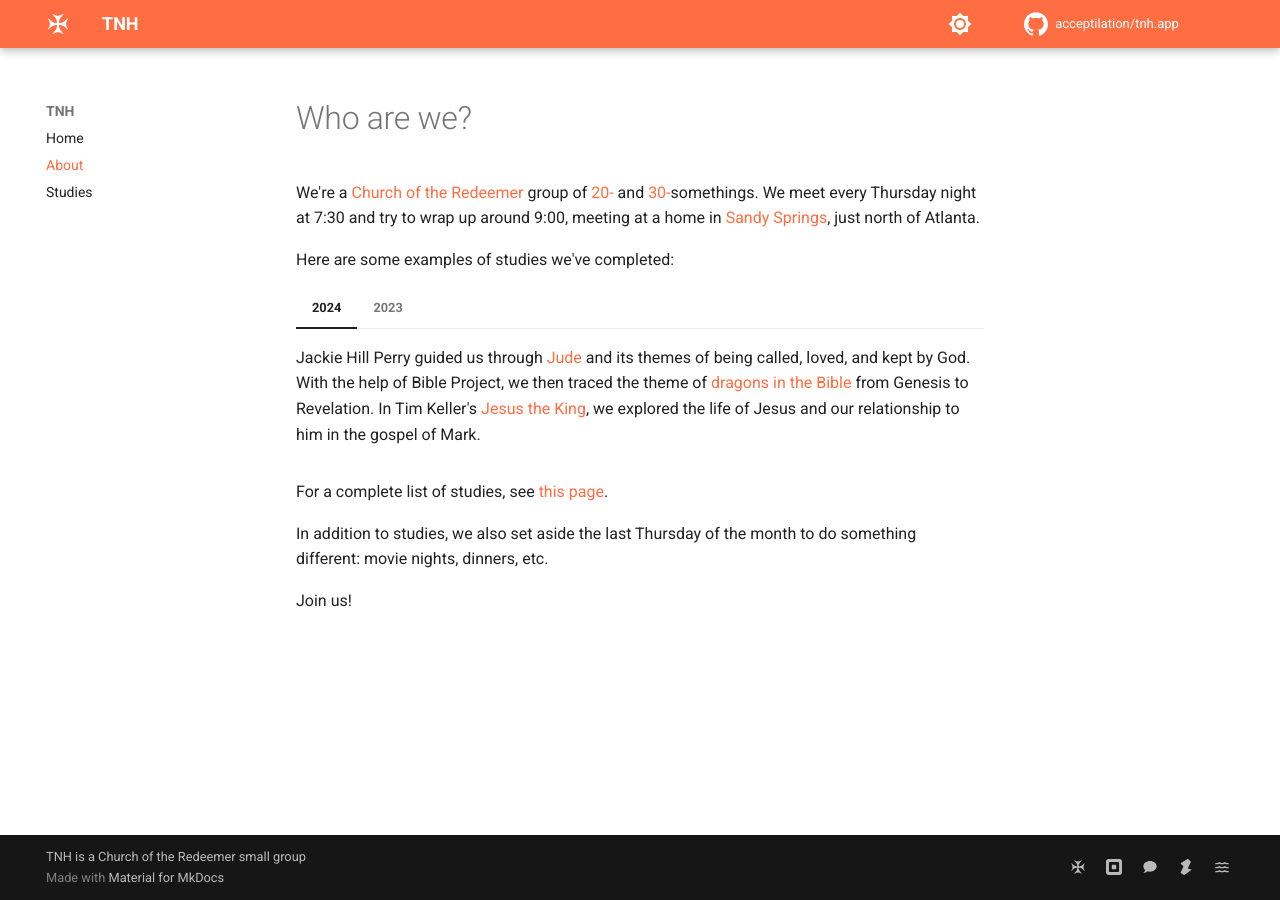
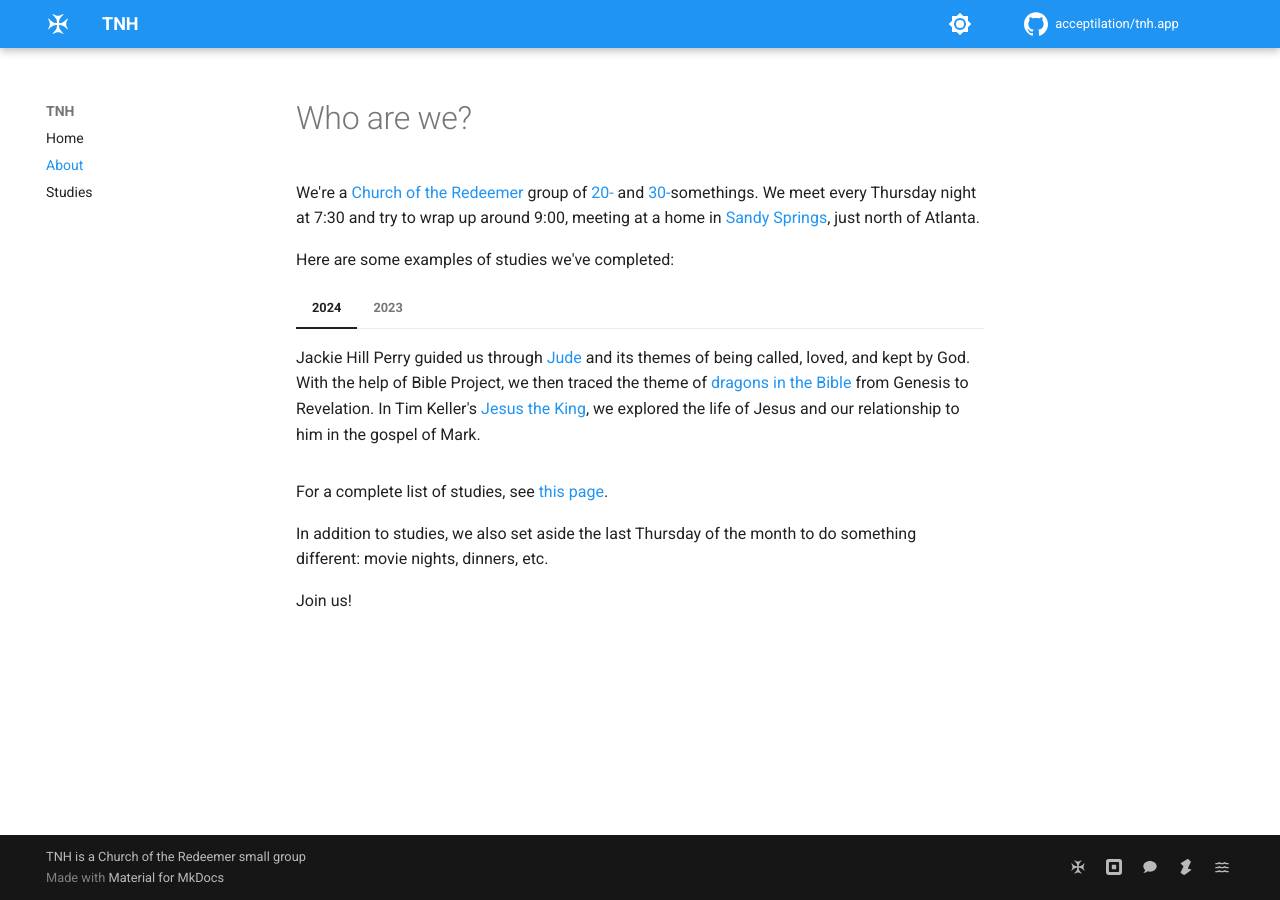
Before and after one commit to acceptilation/tnh.app, an MkDocs documentation site: the page built from docs/about.md, in a window 1280 px wide. Built offline with MkDocs 1.6.1 and Material for MkDocs 9.7.7, drawn with Linux system fonts in a browser that asks for light colours; plug-ins that fetch from the network failed and are left out; comment, search, counter and statistics services are not loaded.

Commit message:
Default to blue theme, light mode

```diff
--- a/mkdocs.yaml
+++ b/mkdocs.yaml
@@ -53,18 +53,18 @@ theme:
     repo: simple/github
 
   palette:
+    - media: "(prefers-color-scheme: light)"
+      scheme: default
+      primary: blue
+      accent: green
+      toggle:
+        icon: material/brightness-7
+        name: Switch to dark mode
+
     - media: "(prefers-color-scheme: dark)"
       scheme: slate
-      primary: deep orange
-      accent: teal
+      primary: blue
+      accent: green
       toggle:
         icon: material/brightness-4
         name: Switch to light mode
-
-    - media: "(prefers-color-scheme: light)"
-      scheme: default
-      primary: deep orange
-      accent: teal
-      toggle:
-        icon: material/brightness-7
-        name: Switch to dark mode
```
